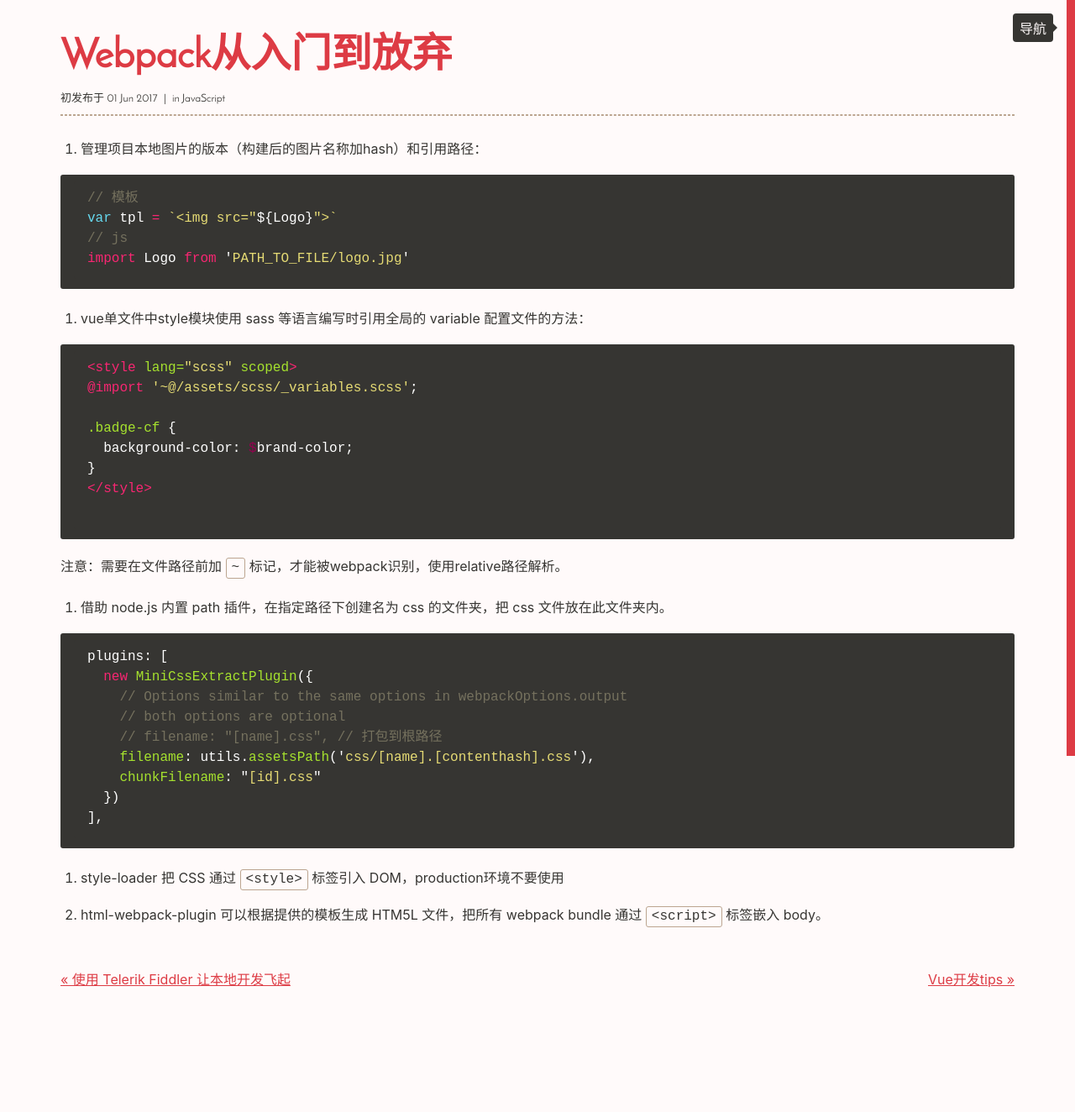
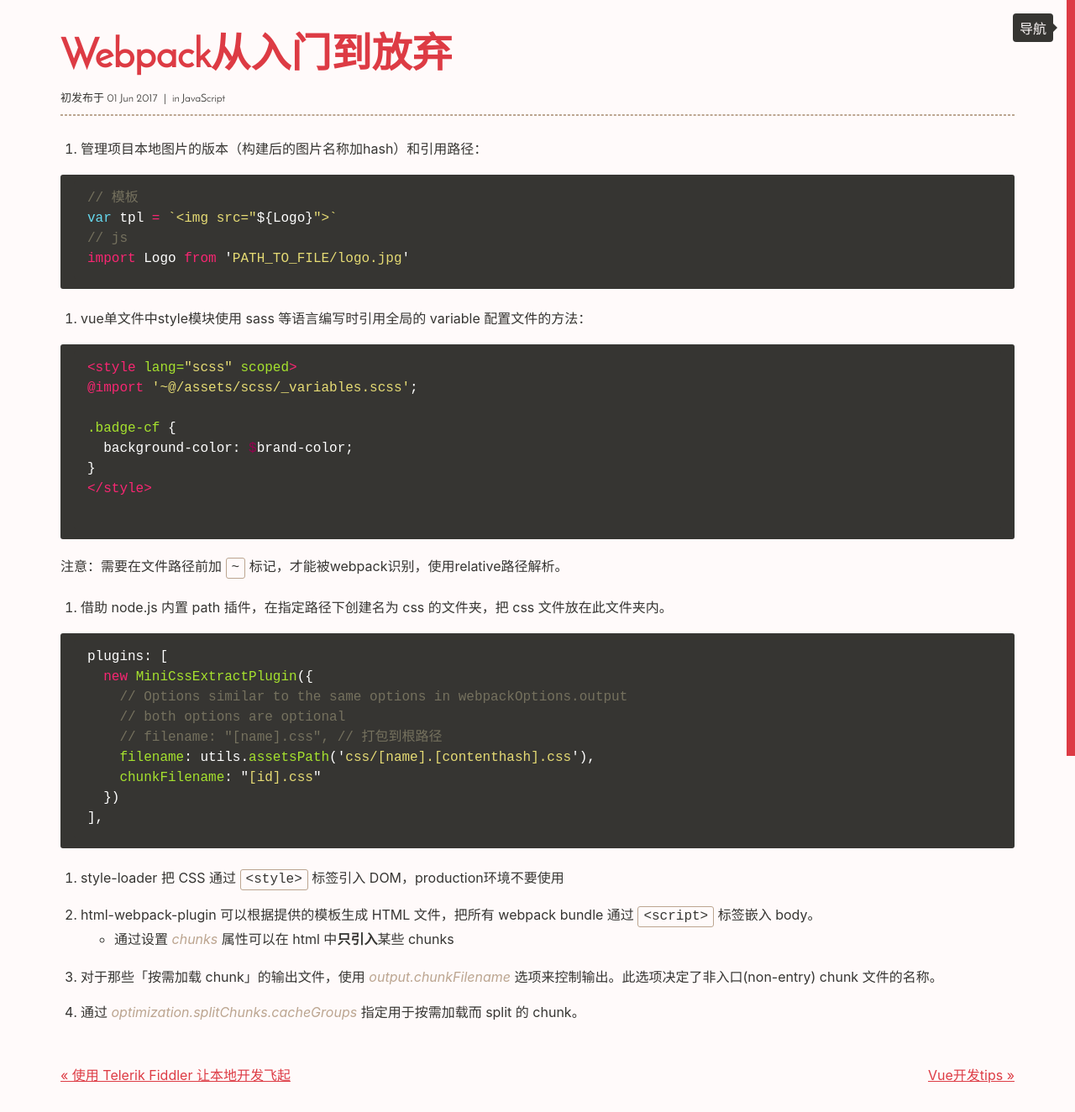
Before and after one commit to Vivi-wu/dive-into-web, a Jekyll site: the page built from _posts/2017-06-01-Webpack-learning.markdown, in a window 1280 px wide. Shown: the whole page at 84% size. Built offline with Jekyll 4.4.1, drawn with Linux system fonts in a browser that asks for light colours; before the commit the page ends 1210 px from its top, so only the background shows below that.

Commit message:
Update blog for js loop, webpack

````diff
--- a/_posts/2014-04-04-Git-commands.markdown
+++ b/_posts/2014-04-04-Git-commands.markdown
@@ -237,7 +237,7 @@
 
     git revert <commit>
 
-用一个新提交来消除一个历史提交所做的任何修改。通常用于修正最近的一个commit。
+用一个新提交来消除一个历史提交所做的**任何修改**。通常用于修正最近的一个commit。
 
 与 git reset 的区别是，产生新的commit，把 HEAD 向前移动。
 
--- a/_posts/2015-05-06-JavaScript-Arrays.markdown
+++ b/_posts/2015-05-06-JavaScript-Arrays.markdown
@@ -221,7 +221,7 @@
 
 + `every()`，依次检验数组中的元素是否**全部**通过某种测试，全部通过返回 `true`。一旦**遇到不通过的**数组元素，**立即停止检查**剩下的元素，返回 `false`。
 + `some()`，依次检查数组中的元素是否**至少有一个**通过某种测试的，一旦**遇到通过的**数组元素，**立即停止检查**剩下的元素，返回 `true`。全都不通过，返回 `false`。
-+ `filter()`，返回由所有**通过某种测试的数组元素**所组成的**新数组**。如果数组项都不满足条件，则返回 `[]`。
++ `filter()`，返回由所有**通过某种测试的数组元素**所组成的**新数组**。如果数组项都不满足条件，则返回 `[]`。该方法比 for 循环快；如果使用 predefined 函数将比使用 anonymous 函数更快。
 + `findIndex()`，返回数组中第一个通过test函数的item的**索引**，否则返回 `-1`。
 
 以上方法都是类似的结构：
--- a/_posts/2015-05-07-JavaScript-Conditions-Loops.markdown
+++ b/_posts/2015-05-07-JavaScript-Conditions-Loops.markdown
@@ -56,9 +56,10 @@
 
 + 语句1在 loop 开始前执行，通常用来**初始化**控制 loop 的变量值。语句2指定循环条件，每次循环前都要判断一下是否满足条件。语句3在每一次循环体内代码执行完之后执行，通常作为变量
 + You can initiate many values in statement 1 (separated by comma)，可以在语句1里初始化多个变量。
-+ 语句1可以缺省，把初始化变量放在 for 体上面。
++ 语句1可以缺省，把**初始化变量**放在 for 体上面。
 + 语句2也可以缺省，但是必须在循环体内提供一个 break
 + 语句3也可以缺省，把 increment 放在循环体内
++ 当遍历大量数据records时，在loop外提前定义好变量、函数
 
 ## While Loops 循环
 
--- a/_posts/2017-06-01-Webpack-learning.markdown
+++ b/_posts/2017-06-01-Webpack-learning.markdown
@@ -41,4 +41,7 @@
 ```
 
 4. style-loader 把 CSS 通过 `<style>` 标签引入 DOM，production环境不要使用
-5. html-webpack-plugin 可以根据提供的模板生成 HTM5L 文件，把所有 webpack bundle 通过 `<script>` 标签嵌入 body。
+5. html-webpack-plugin 可以根据提供的模板生成 HTML 文件，把所有 webpack bundle 通过 `<script>` 标签嵌入 body。
+  + 通过设置 _chunks_ 属性可以在 html 中**只引入**某些 chunks
+6. 对于那些「按需加载 chunk」的输出文件，使用 _output.chunkFilename_ 选项来控制输出。此选项决定了非入口(non-entry) chunk 文件的名称。
+7. 通过 _optimization.splitChunks.cacheGroups_ 指定用于按需加载而 split 的 chunk。
````
